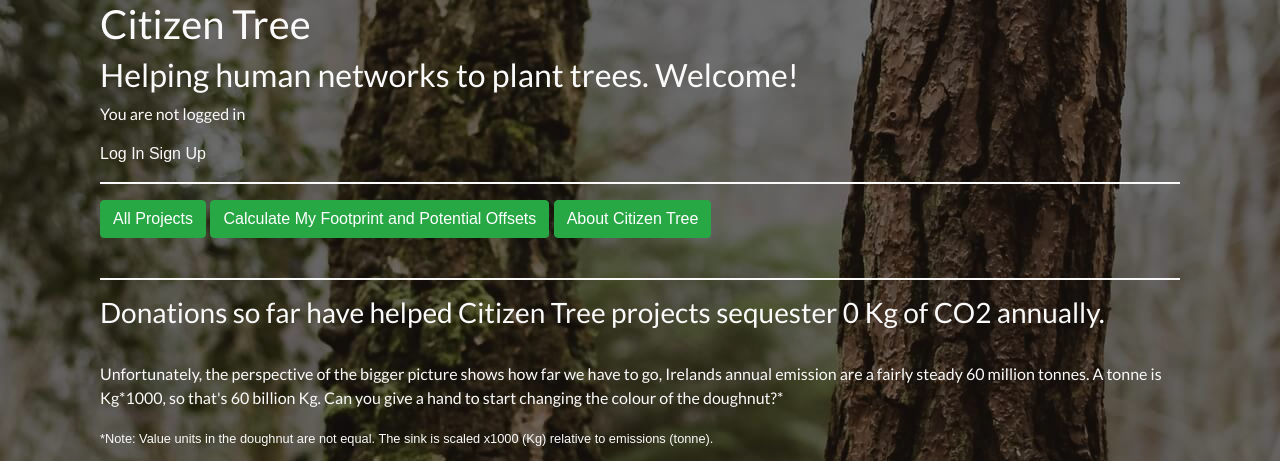
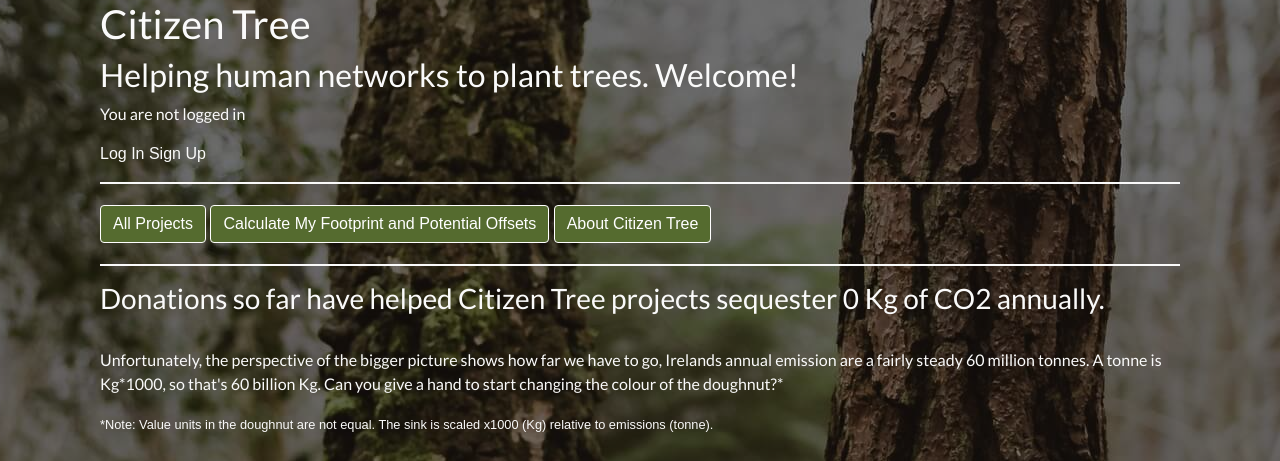
Before and after one commit to jclry1/ms4_citizen_tree, a Django app: page / in a window 1280 px wide. Shown: the part 56-517 px from the top of the page. Run offline with Django 3.2, Linux system fonts and the light colour scheme; data that the repository does not hold is empty; some libraries are stand-ins or nearby versions.

Commit message:
Add custom styling to buttons

```diff
--- a/home/templates/home/index.html
+++ b/home/templates/home/index.html
@@ -29,14 +29,13 @@
     </div>
     <hr/>
     <div class="options">
-        <a class="btn btn-success" href="{% url 'projects:projects' %}">All Projects</a>
-        <a class="btn btn-success" href="{% url 'calculator:calc' %}">Calculate My Footprint and Potential Offsets</a>
-        <a class="btn btn-success" href="{% url 'calculator:calc' %}">About Citizen Tree</a>
+        <a class="btn btn-success ms4-btn" href="{% url 'projects:projects' %}">All Projects</a>
+        <a class="btn btn-success ms4-btn" href="{% url 'calculator:calc' %}">Calculate My Footprint and Potential Offsets</a>
+        <a class="btn btn-success ms4-btn" href="{% url 'calculator:calc' %}">About Citizen Tree</a>
         {% if user.is_authenticated %}
-        <a class="btn btn-success" href="{% url 'donations:donate-landing' %}">Donate</a>
+        <a class="btn btn-success ms4-btn" href="{% url 'donations:donate-landing' %}">Donate</a>
         {% endif %}
     </div>
-<br>
 <hr>
     <h3 class="index-h">Donations so far have helped Citizen Tree projects sequester {{ total_sink }} Kg of CO2 annually.</h3>
     <br>
--- a/static/css/base.css
+++ b/static/css/base.css
@@ -52,6 +52,20 @@ a{
 a:hover {
  color: gold;
 }
+.ms4-btn{
+  margin-top: 5px;
+  margin-bottom: 5px;
+  background-color: rgb(85, 107, 47);
+  border: solid 1px white;
+}
+
+.ms4-btn:hover{
+  margin-top: 5px;
+  margin-bottom: 5px;
+  background-color: rgb(85, 107, 47);
+  border: solid 1px gold;
+  color: gold;
+}
 
 /* Crispy Forms styling Resource: https://stackoverflow.com/questions/42491691/how-do-i-add-custom-css-to-crispy-forms */
 .requiredField{
@@ -87,6 +101,8 @@ a:hover {
       url("../images/jacek-dylag-cars-night-smog.jpg");
       margin-top: 15px;
 }
+
+
 /* For table caption on calculator page */
 caption {
   color: white;
```
